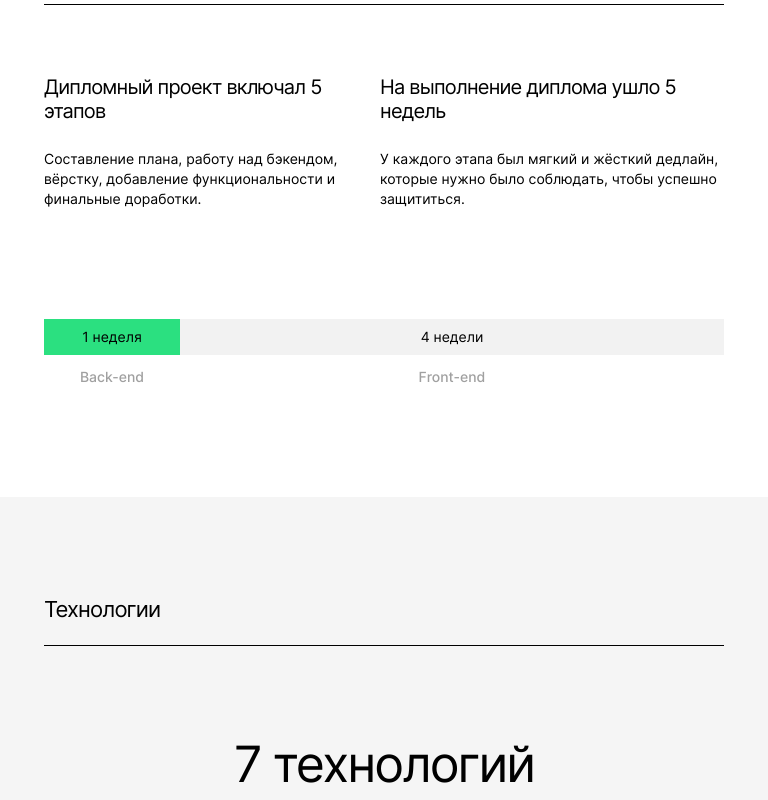
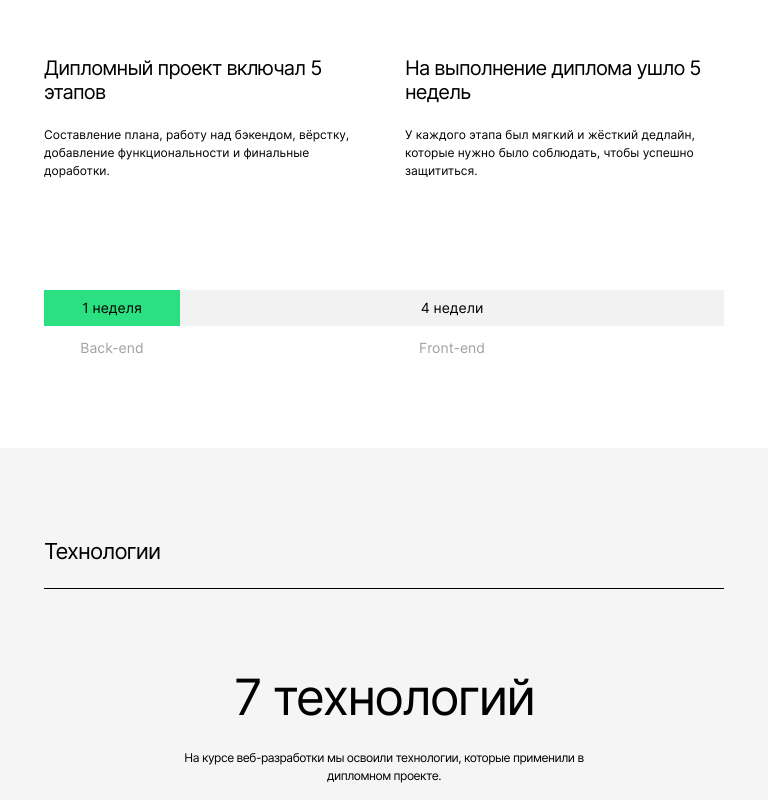
Before and after one commit to GrigoryGriko/movies-explorer-frontend, a React (Create React App) app: page / in a window 768 px wide. Shown: the part 1080-1880 px from the top of the page. Built offline with nearby package versions, Linux system fonts and the light colour scheme.

Commit message:
feat: адаптирована секция techs (768-1136px)

```diff
--- a/src/components/Main/AboutProject/AboutProject.css
+++ b/src/components/Main/AboutProject/AboutProject.css
@@ -100,3 +100,21 @@
 
   color: #A0A0A0;
 }
+
+@media screen and (min-width: 768px) and (max-width: 1136px) {
+  .aboutProject {
+    padding-top: 90px;
+    padding-bottom: 90px;
+  }
+  .aboutProject__text-container {
+    max-width: 319px;
+  }
+  .aboutProject__description {
+    margin-top: 22px;
+    font-size: 12px;
+    line-height: 18px;
+  }
+  .aboutProject__progress-subtitle {
+    font-weight: 400;
+  }
+}
--- a/src/components/Main/Main.css
+++ b/src/components/Main/Main.css
@@ -6,6 +6,7 @@
   font-weight: 400;
   font-size: 22px;
   color: #000;
+  line-height: 27px;
 
   letter-spacing: -0.04em;
 }
--- a/src/components/Main/Techs/Techs.css
+++ b/src/components/Main/Techs/Techs.css
@@ -46,6 +46,9 @@
   text-align: center;
   color: #000000;
 }
+.techs__description_display-br {
+  display: none;
+}
 .techs__list {
   margin: 0;
   padding: 0;
@@ -82,3 +85,24 @@
 .techs__item:last-child {
   margin-right: 0;
 }
+
+@media screen and (min-width: 768px) and (max-width: 1136px) {
+  .techs {
+    padding-top: 90px;
+    padding-bottom: 90px;
+  }
+  .techs__title {
+    margin-top: 80px;
+  }
+  .techs__description {
+    margin-top: 22px;
+    font-size: 12px;
+    line-height: 18px;
+  }
+  .techs__description_display-br {
+    display: inline;
+  }
+  .techs__list {
+    margin-top: 83px;
+  }
+}
--- a/src/components/Main/Techs/Techs.js
+++ b/src/components/Main/Techs/Techs.js
@@ -13,7 +13,7 @@ function Techs() {
           7 технологий
         </h3>
         <p className="techs__description">
-          На курсе веб-разработки мы освоили технологии, которые применили в дипломном проекте.
+          На курсе веб-разработки мы освоили технологии, которые применили в <br className="techs__description_display-br"></br>дипломном проекте.
         </p>
         <ul className="techs__list">
           <li className="techs__item">
```
